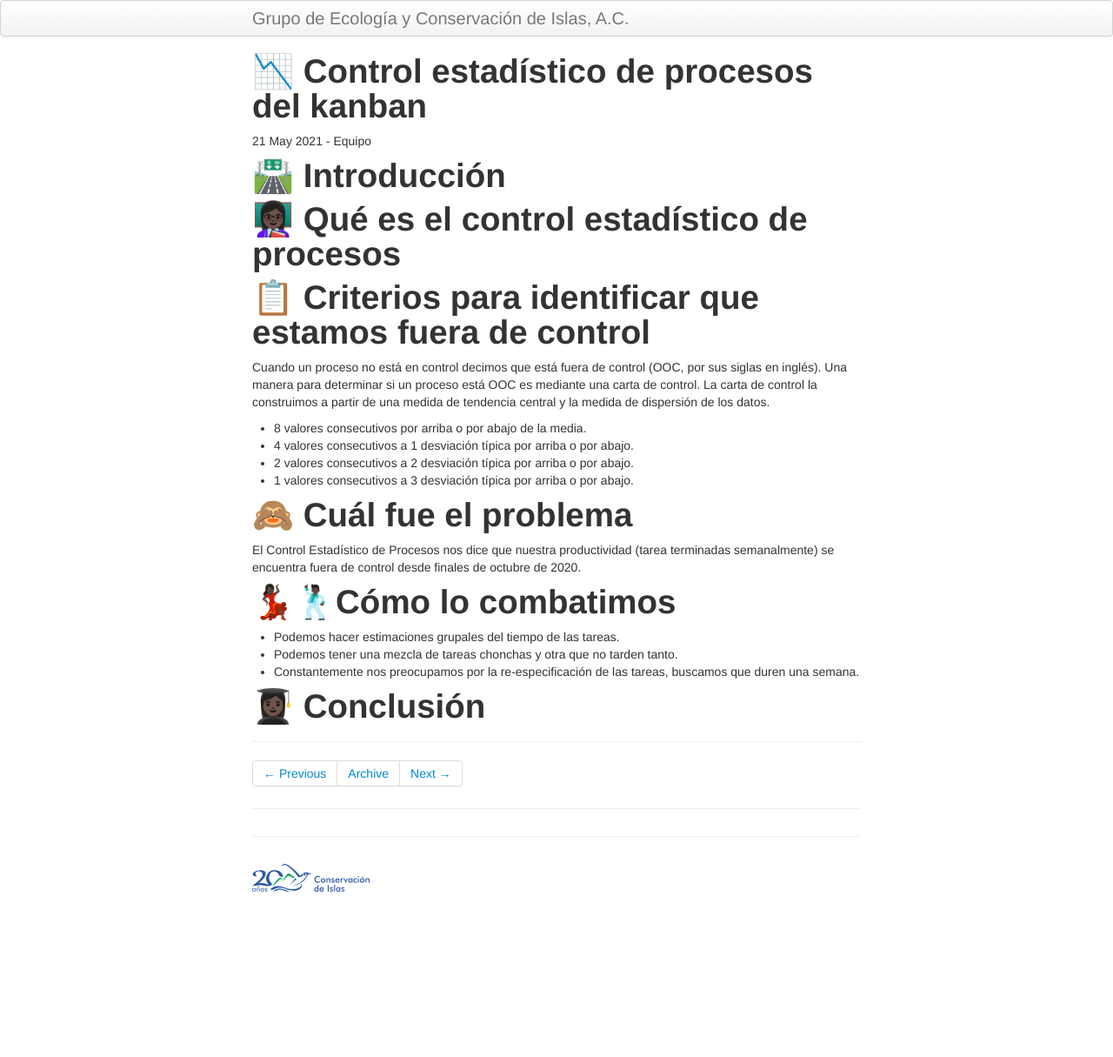
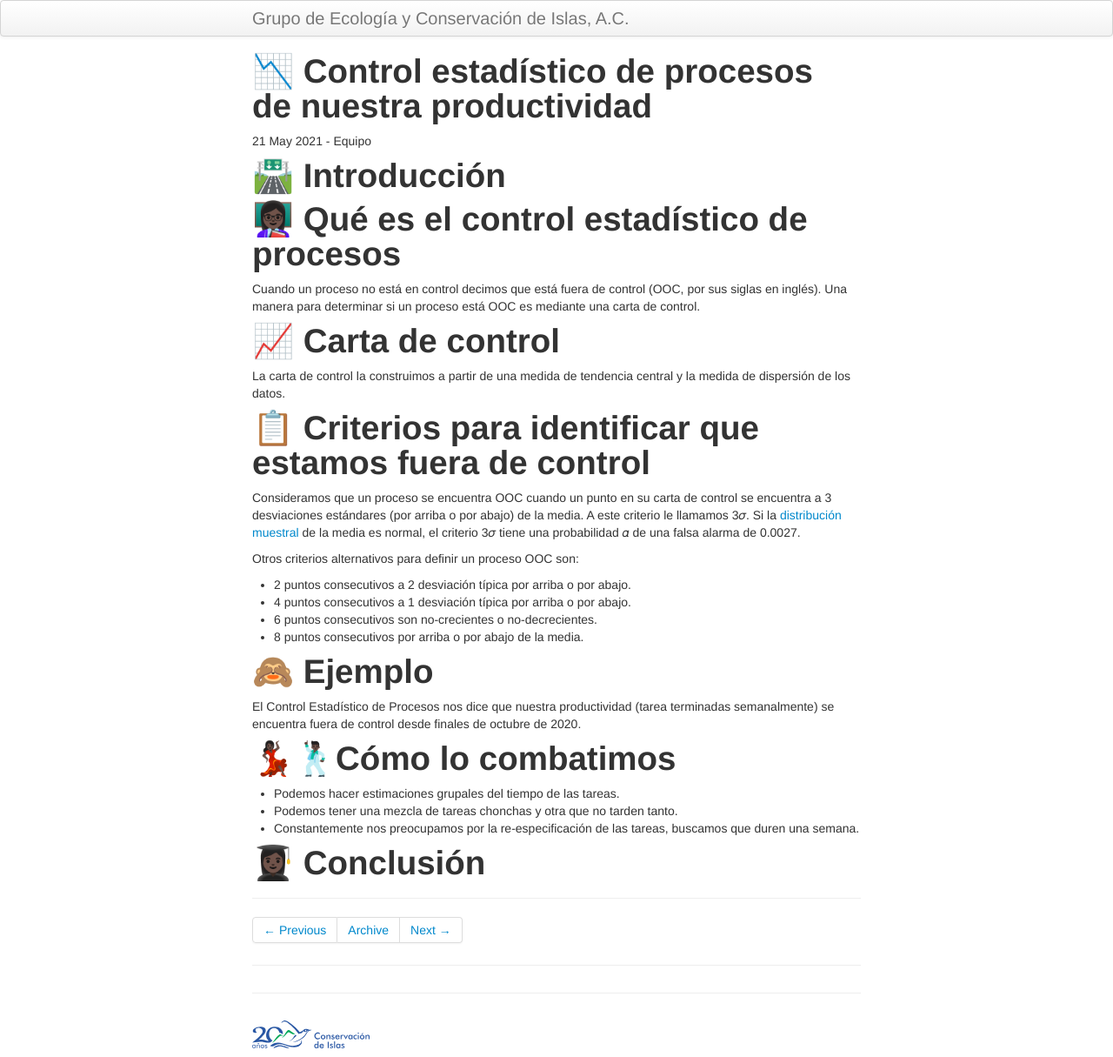
Before and after one commit to LizethMReyes/islasgeci.github.io, a Jekyll site: the page built from _posts/2021-05-21-cep_kanban.md, in a window 1280 px wide. Shown: the whole page at 87% size. Built offline with Jekyll 4.4.1, drawn with Linux system fonts in a browser that asks for light colours; before the commit the page ends 1035 px from its top, so only the background shows below that.

Commit message:
✍️ Edit

```diff
--- a/_posts/2021-05-21-cep_kanban.md
+++ b/_posts/2021-05-21-cep_kanban.md
@@ -1,6 +1,6 @@
 ---
 layout: post
-title: 📉 Control estadístico de procesos del kanban
+title: 📉 Control estadístico de procesos de nuestra productividad
 author: Equipo
 tags: mate
 ---
@@ -8,18 +8,27 @@ tags: mate
 # 🛣️ Introducción
 
 # 👩🏿‍🏫 Qué es el control estadístico de procesos
+Cuando un proceso no está en control decimos que está fuera de control (OOC, por sus siglas en
+inglés). Una manera para determinar si un proceso está OOC es mediante una carta de control.
+
+# 📈 Carta de control
+La carta de control la construimos a partir de una medida de tendencia central y la medida de
+dispersión de los datos.
 
 # 📋 Criterios para identificar que estamos fuera de control
-Cuando un proceso no está en control decimos que está fuera de control (OOC, por sus siglas en
-inglés). Una manera para determinar si un proceso está OOC es mediante una carta de control. La
-carta de control la construimos a partir de una medida de tendencia central y la medida de
-dispersión de los datos.
-- 8 valores consecutivos por arriba o por abajo de la media.
-- 4 valores consecutivos a 1 desviación típica por arriba o por abajo.
-- 2 valores consecutivos a 2 desviación típica por arriba o por abajo.
-- 1 valores consecutivos a 3 desviación típica por arriba o por abajo.
+Consideramos que un proceso se encuentra OOC cuando un punto en su carta de control se encuentra a 3
+desviaciones estándares (por arriba o por abajo) de la media. A este criterio le llamamos 3𝜎. Si la
+[distribución muestral](https://es.wikipedia.org/wiki/Distribuci%C3%B3n_muestral) de la media es
+normal, el criterio 3𝜎 tiene una probabilidad 𝛼 de una falsa alarma de 0.0027.
 
-# 🙈 Cuál fue el problema
+Otros criterios alternativos para definir un proceso OOC son:
+
+- 2 puntos consecutivos a 2 desviación típica por arriba o por abajo.
+- 4 puntos consecutivos a 1 desviación típica por arriba o por abajo.
+- 6 puntos consecutivos son no-crecientes o no-decrecientes.
+- 8 puntos consecutivos por arriba o por abajo de la media.
+
+# 🙈 Ejemplo
 El Control Estadístico de Procesos nos dice que nuestra productividad (tarea terminadas
 semanalmente) se encuentra fuera de control desde finales de octubre de 2020.
 
```
